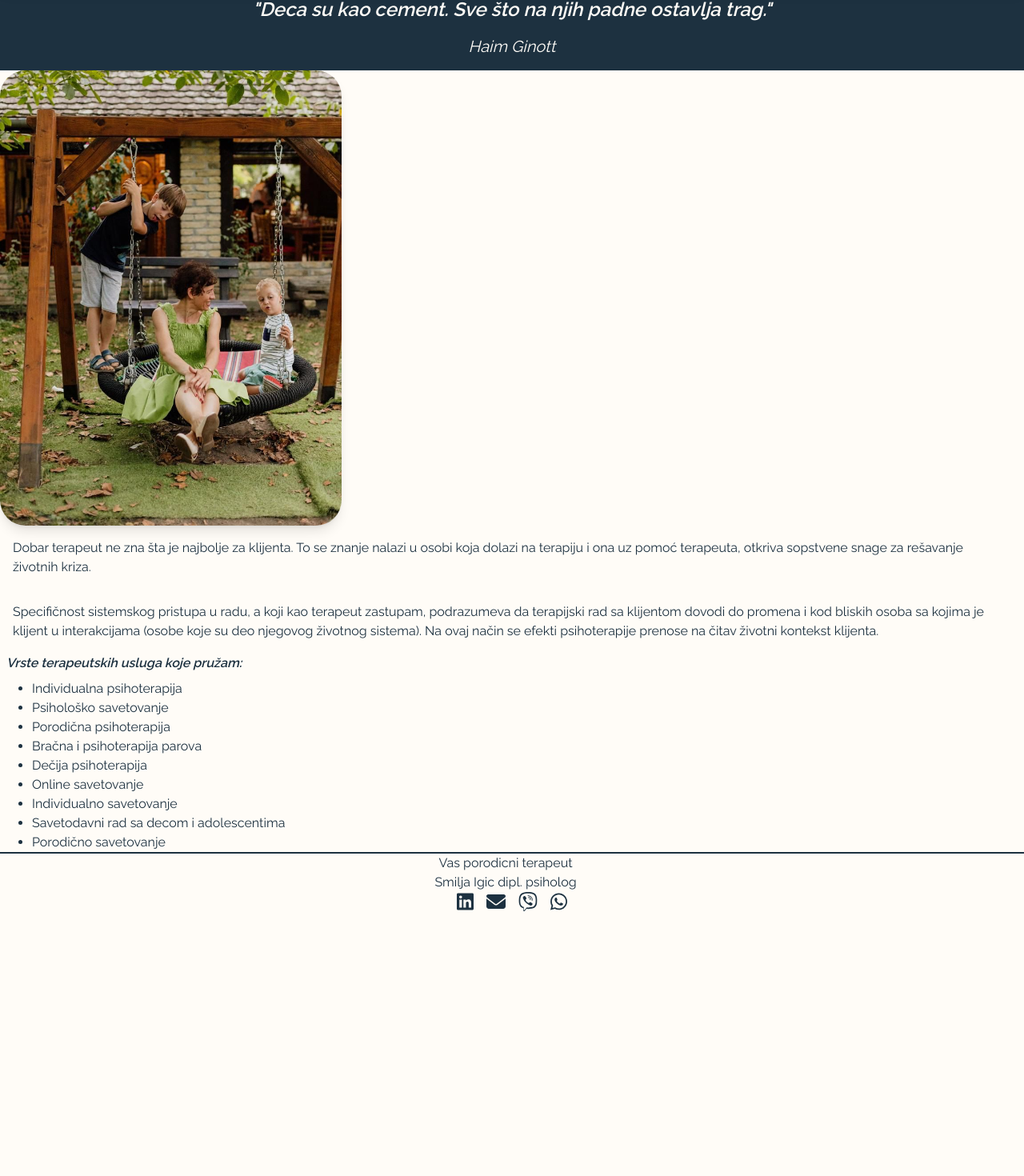
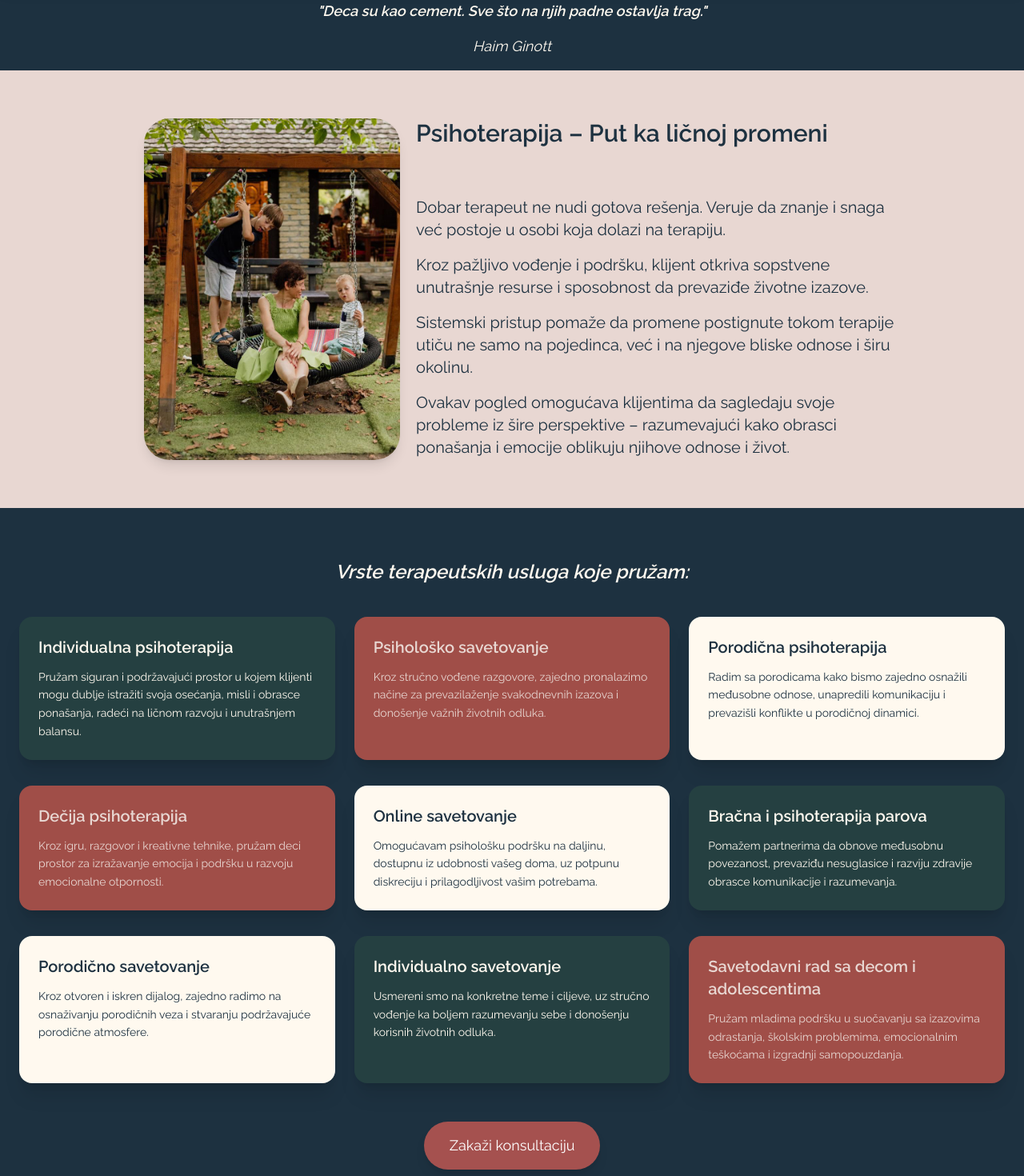
Before and after one commit to Milos191405/smiljaigicpsiholog, a Next.js app: page /Psihoterapija in a window 1280 px wide. Shown: the part 116-1586 px from the top of the page at 80% size. Before the commit the page ends 1259 px from the top, so only its background shows below. Built offline with nearby package versions, Linux system fonts and the light colour scheme.

Commit message:
changing fonts and some styling

```diff
--- a/components/ImageComponent.js
+++ b/components/ImageComponent.js
@@ -5,8 +5,8 @@ const ImageSection = ({ src, alt, className }) => (
       <Image
         src={src}
         alt={alt}
-        width={3000}
-        height={1000}
+        width={1000}
+        height={800}
         className="rounded-4xl shadow-lg"
       />
     </div>
--- a/components/Navbar.js
+++ b/components/Navbar.js
@@ -86,7 +86,7 @@ export default function Navbar() {
 
         {/* Mobile Menu */}
         <div
-          className={`fixed top-0 left-0 w-full h-screen bg-background flex flex-col items-center transition-all duration-500 ease-in-out
+          className={`h-screen  fixed top-0 left-0 w-full  bg-background flex flex-col items-center transition-all duration-500 ease-in-out
           ${nav ? "translate-y-0 opacity-100" : "-translate-y-full opacity-0"}
         `}
         >
--- a/components/RandomQuote.js
+++ b/components/RandomQuote.js
@@ -19,10 +19,10 @@ function RandomQuote() {
 
   return (
     <div className="w-full bg-text-primary text-background ">
-    <div className=" p-4  text-center  md:text-lg lg:text-xl xl:text-2xl 2xl:text-3xl  ">
+    <div className=" p-4  text-center text-sm  md:text-sm lg:text-md xl:text-lg 2xl:text-xl  ">
       <p className=" italic font-semibold pb-4">{`"${randomQuote.text}"`}</p>
       {randomQuote.author && randomQuote.author !== "Nepoznati autor" && (
-        <p className=" italic text-sm md:text-base lg:text-lg xl:text-xl 2xl:text-2xl">{randomQuote.author}</p>
+        <p className=" italic text-sm md:text-sm lg:text-md xl:text-lg 2xl:text-xl">{randomQuote.author}</p>
       )}
     </div>
     </div>
--- a/src/app/Blog/page.js
+++ b/src/app/Blog/page.js
@@ -30,10 +30,14 @@ export default async function Blog() {
   return (
     <>
       <Navbar />
-      <article className="pt-20">
-        <RandomQuote />
+      <article className="">
+         <div className="pt-[64px] lg:pt-[100px]">
+          <RandomQuote />
+        </div>
 
-        <p className="text-center text-lg  font-bold">Blog</p>
+       <h1 className="italic text-center font-semibold py-4 text-1xl md:text-2xl lg:text-3xl xl:text-4xl 2xl:text-5xl text-text-primary">
+          Blog o psihoterapiji i razvoju deteta
+        </h1>
         <ul className="mt-8 space-y-4">
           {posts.map((post) => (
             <li key={post.id} className="text-center">
--- a/src/app/Kontakt/page.js
+++ b/src/app/Kontakt/page.js
@@ -25,10 +25,12 @@ function Kontakt() {
   return (
     <>
       <Navbar />
-      <article className="pt-20 px-4 md:max-w-xl md:mx-auto lg:max-w-2xl">
-        <RandomQuote />
+      <article>
+        <div className="pt-[64px] lg:pt-[100px]">
+          <RandomQuote />
+        </div>
         <h1 className="text-center text-2xl font-bold py-6">Kontakt</h1>
-
+<div  className="pt-20 px-4 md:max-w-xl md:mx-auto lg:max-w-2xl">
         <form
           onSubmit={handleSubmit}
           className="flex flex-col space-y-4 p-4 border border-foreground rounded-lg shadow-md text-foreground bg-background "
@@ -76,11 +78,12 @@ function Kontakt() {
 
           <button
             type="submit"
-            className="bg-foreground text-background font-semibold py-2 rounded-md hover:text-orange-300 transition duration-300 w-2/3 mx-auto"
+            className="bg-text-primary text-background border-2 font-semibold py-2  hover:text-background hover:bg-text-secondary transition duration-300  mx-auto inline-block md:text-lg px-8  rounded-full shadow-lg"
           >
             Pošalji
           </button>
         </form>
+        </div>
       </article>
     </>
   );
--- a/src/app/Psihoterapija/page.js
+++ b/src/app/Psihoterapija/page.js
@@ -1,61 +1,178 @@
 import Navbar from "@/components/Navbar";
-import ImageComponent from "@/components/ImageComponent";
+import ImageSection from "@/components/ImageComponent";
 import RandomQuote from "@/components/RandomQuote";
 import Footer from "@/components/Footer";
+import Button from "@/components/Button";
 
+const services = [
+  {
+    title: "Individualna psihoterapija",
+    description:
+      "Pružam siguran i podržavajući prostor u kojem klijenti mogu dublje istražiti svoja osećanja, misli i obrasce ponašanja, radeći na ličnom razvoju i unutrašnjem balansu.",
+  },
+  {
+    title: "Psihološko savetovanje",
+    description:
+      "Kroz stručno vođene razgovore, zajedno pronalazimo načine za prevazilaženje svakodnevnih izazova i donošenje važnih životnih odluka.",
+  },
+  {
+    title: "Porodična psihoterapija",
+    description:
+      "Radim sa porodicama kako bismo zajedno osnažili međusobne odnose, unapredili komunikaciju i prevazišli konflikte u porodičnoj dinamici.",
+  },
+  {
+    title: "Bračna i psihoterapija parova",
+    description:
+      "Pomažem partnerima da obnove međusobnu povezanost, prevaziđu nesuglasice i razviju zdravije obrasce komunikacije i razumevanja.",
+  },
+  {
+    title: "Dečija psihoterapija",
+    description:
+      "Kroz igru, razgovor i kreativne tehnike, pružam deci prostor za izražavanje emocija i podršku u razvoju emocionalne otpornosti.",
+  },
+  {
+    title: "Online savetovanje",
+    description:
+      "Omogućavam psihološku podršku na daljinu, dostupnu iz udobnosti vašeg doma, uz potpunu diskreciju i prilagodljivost vašim potrebama.",
+  },
+  {
+    title: "Individualno savetovanje",
+    description:
+      "Usmereni smo na konkretne teme i ciljeve, uz stručno vođenje ka boljem razumevanju sebe i donošenju korisnih životnih odluka.",
+  },
+  {
+    title: "Savetodavni rad sa decom i adolescentima",
+    description:
+      "Pružam mladima podršku u suočavanju sa izazovima odrastanja, školskim problemima, emocionalnim teškoćama i izgradnji samopouzdanja.",
+  },
+  {
+    title: "Porodično savetovanje",
+    description:
+      "Kroz otvoren i iskren dijalog, zajedno radimo na osnaživanju porodičnih veza i stvaranju podržavajuće porodične atmosfere.",
+  },
+];
 
 function Psihoterapija() {
-
   return (
     <>
       <Navbar />
 
-
-      <article className="pt-20 md:max-w-[700px] md:mx-auto lg:pt-24 lg:max-w-[1000px] xl:max-w-[1500px]">
-
-       <RandomQuote />
-        {/* Image Section */}
-        <ImageComponent
-          src="/Smiljka1.jpg"
-          alt="Smilja Igic - Vaš psiholog"
-          className="lg:w-1/3"
-        />
+      <article>
+        <div className="pt-[64px] lg:pt-[100px]">
+          <RandomQuote />
+        </div>
 
 
 
-        {/* Main Content */}
-        <p className="p-4">
-          Dobar terapeut ne zna šta je najbolje za klijenta. To se znanje nalazi
-          u osobi koja dolazi na terapiju i ona uz pomoć terapeuta, otkriva
-          sopstvene snage za rešavanje životnih kriza.
-        </p>
+        {/* Glavna sekcija - tekst i slika */}
+   <section className="py-10 px-6 bg-background-secondary">
+  <div
+    className="mx-auto md:max-w-[700px] lg:max-w-[1000px] xl:max-w-[1200px] 2xl:max-w-[1800px]
+      flex flex-col lg:flex-row items-start justify-center px-6 md:px-0"
+  >
+     <h1 className="text-xl md:text-2xl lg:text-3xl xl:text-3xl 2xl:text-4xl font-semibold text-text-primary mb- lg:hidden mx-auto">
+        Psihoterapija
+      </h1>
+      <p className="text-lg md:text-2xl lg:text-3xl xl:text-3xl 2xl:text-4xl font-semibold text-text-primary mb-6 lg:hidden mx-auto">Put ka ličnoj promeni</p>
+    {/* Slika ide prva na velikim ekranima */}
+     <div className="md:w-7/10 lg:w-3/10  lg:mt-0 flex justify-end lg:p-5 ">
+      <ImageSection
+        src="/Smiljka1.jpg"
+        width={500}
+        height={400}
+        alt="Terapija"
+        className=""
+      />
+    </div>
 
-        <p className="p-4">
-          Specifičnost sistemskog pristupa u radu, a koji kao terapeut zastupam,
-          podrazumeva da terapijski rad sa klijentom dovodi do promena i kod
-          bliskih osoba sa kojima je klijent u interakcijama (osobe koje su deo
-          njegovog životnog sistema). Na ovaj način se efekti psihoterapije
-          prenose na čitav životni kontekst klijenta.
-        </p>
+    {/* Ova div grupiše h1 i tekst - na malim ekranima ispod slike, na velikim pored slike */}
+    <div className="lg:w-1/2 mt-10 lg:my-auto">
+      <h1 className="text-xl md:text-2xl lg:text-3xl xl:text-3xl 2xl:text-4xl font-semibold text-text-primary mb-15 hidden lg:block">
+        Psihoterapija – Put ka ličnoj promeni
+      </h1>
+      <p className="text-msm md:text-md lg:text-lg xl:text-xl 2xl:text-1xl mb-4">
+        Dobar terapeut ne nudi gotova rešenja. Veruje da znanje i snaga već postoje u osobi koja dolazi na terapiju.
+      </p>
+      <p className="text-msm md:text-md lg:text-lg xl:text-xl 2xl:text-1xl mb-4">
+        Kroz pažljivo vođenje i podršku, klijent otkriva sopstvene unutrašnje resurse i sposobnost da prevaziđe životne izazove.
+      </p>
+      <p className="text-msm md:text-md lg:text-lg xl:text-xl 2xl:text-1xl mb-4">
+        Sistemski pristup pomaže da promene postignute tokom terapije utiču ne samo na pojedinca, već i na njegove bliske odnose i širu okolinu.
+      </p>
+      <p className="text-msm md:text-md lg:text-lg xl:text-xl 2xl:text-1xl">
+        Ovakav pogled omogućava klijentima da sagledaju svoje probleme iz šire perspektive – razumevajući kako obrasci ponašanja i emocije oblikuju njihove odnose i život.
+      </p>
+    </div>
+  </div>
+</section>
 
-        {/* Services List */}
-        <div className="px-2">
-          <p className="pb-2 italic font-semibold">
-            Vrste terapeutskih usluga koje pružam:
-          </p>
-          <ul className="px-8 list-disc">
-            <li>Individualna psihoterapija</li>
-            <li>Psihološko savetovanje</li>
-            <li>Porodična psihoterapija</li>
-            <li>Bračna i psihoterapija parova</li>
-            <li>Dečija psihoterapija</li>
-            <li>Online savetovanje</li>
-            <li>Individualno savetovanje</li>
-            <li>Savetodavni rad sa decom i adolescentima</li>
-            <li>Porodično savetovanje</li>
-          </ul>
-        </div>
+
+        {/* Kartice za usluge */}
+        <section className="px-6 py-16 bg-text-primary">
+          <div className="max-w-7xl mx-auto">
+            <p className="pb-10 italic font-semibold text-xl md:text-2xl text-center text-background">
+              Vrste terapeutskih usluga koje pružam:
+            </p>
+
+            {services
+              .reduce((rows, card, idx) => {
+                const rowIndex = Math.floor(idx / 3);
+                if (!rows[rowIndex]) rows[rowIndex] = [];
+                rows[rowIndex].push(card);
+                return rows;
+              }, [])
+              .map((row, rowIndex) => {
+                // Rotiramo elemente u redu
+                const rotatedRow = [...row];
+                for (let i = 0; i < rowIndex; i++) {
+                  rotatedRow.push(rotatedRow.shift());
+                }
+
+                // Definišemo boje koje se rotiraju
+                const colorVariants = [
+                  { bg: "bg-background-ternary", text: "text-background" },
+                  { bg: "bg-text-ternary", text: "text-background-secondary" },
+                  { bg: "bg-background", text: "text-text-primary" },
+                ];
+
+                return (
+                  <div
+                    key={rowIndex}
+                    className="grid grid-cols-1 sm:grid-cols-2 lg:grid-cols-3 gap-6 mb-8"
+                  >
+                    {rotatedRow.map((service, colIndex) => {
+                      const colorIndex = (colIndex + rowIndex) % 3;
+                      const color = colorVariants[colorIndex];
+
+                      return (
+                        <div
+                          key={`${rowIndex}-${colIndex}`}
+                          className={`rounded-2xl p-6 shadow-xl hover:shadow-xl hover:scale-[1.03] transition-transform duration-300 ease-in-out ${color.bg} ${color.text}`}
+                        >
+                          <h3 className="text-xl font-semibold mb-3">
+                            {service.title}
+                          </h3>
+                          <p className="text-sm leading-relaxed">
+                            {service.description}
+                          </p>
+                        </div>
+                      );
+                    })}
+                  </div>
+                );
+              })}
+
+            <div className="flex justify-center mt-12 ">
+              <Button
+                href="/Kontakt"
+                text="Zakaži konsultaciju"
+                styleType="message"
+              />
+            </div>
+          </div>
+        </section>
       </article>
+
       <Footer />
     </>
   );
--- a/src/app/globals.css
+++ b/src/app/globals.css
@@ -1,7 +1,7 @@
 @import "tailwindcss";
 
 :root {
-  --background: #fffcf7;
+  --background: #fff9ef;
   --background-secondary: #e8d7d2;
   --background-ternary: #254041;
   --text-primary: #1d3140;
--- a/src/app/page.js
+++ b/src/app/page.js
@@ -8,6 +8,37 @@ import ImageSection from "@/components/ImageComponent";
 import RandomQuote from "@/components/RandomQuote";
 import Button from "@/components/Button";
 
+const cards = [
+  {
+    title: "Psihološko savetovanje",
+    description:
+      "Individualni pristup i profesionalna podrška u prevazilaženju životnih izazova.",
+    bg: "bg-background-ternary",
+    text: "text-background",
+  },
+  {
+    title: "Porodična terapija",
+    description: "Rad na poboljšanju odnosa i razumevanju u porodici.",
+    bg: "bg-text-ternary",
+    text: "text-background-secondary",
+  },
+  {
+    title: "Rad sa decom i tinejdžerima",
+    description:
+      "Podrška u razvoju samopouzdanja i emocionalne inteligencije.",
+    bg: "bg-background",
+    text: "text-text-primary",
+  },
+];
+
+const sharedTitleClass =
+  "text-xl md:text-2xl lg:text-3xl xl:text-4xl 2xl:text-3xl font-semibold";
+const sharedDescClass =
+  "mt-4 text-md md:text-lg lg:text-1xl xl:text-xl 2xl:text-2xl";
+
+
+
+
 export default function Home() {
   return (
     <>
@@ -16,14 +47,14 @@ export default function Home() {
         {/* Hero Section */}
         <section className="pt-[64px] lg:pt-[100px] bg-background-secondary ">
           <div
-            className="mx-auto md:max-w-[700px] lg:max-w-[1000px] xl:max-w-[1200px] 2xl:max-w-[1500px] flex flex-col pt-10 pb-10 lg:flex-row
-          items-center justify-center px-6 md:px-0  "
+            className="mx-auto md:max-w-[700px] lg:max-w-[1000px] xl:max-w-[1200px] 2xl:max-w-[1800px] flex flex-col pt-10 pb-10 lg:flex-row
+          items-center justify-center px-6 md:px-0"
           >
             <div className="lg:w-1/2 text-center lg:text-left lg:p-10">
-              <h1 className="text-3xl md:text-4xl lg:text-5xl xl:text-6xl 2xl:text-7xl font-semibold leading-tight">
+              <h1 className="text-xl md:text-2xl lg:text-3xl xl:text-4xl 2xl:text-5xl font-semibold leading-tight">
                 Terapija za decu, tinejdžere i njihove porodice
               </h1>
-              <p className="my-6 text-lg md:text-xl lg:text-2xl xl:text-3xl 2xl:text-4xl text-text-secondary">
+              <p className="my-6 text-lg md:text-xl lg:text-2xl xl:text-2xl 2xl:text-3xl text-text-secondary">
                 Pronađite podršku i razumevanje kroz stručni pristup.
               </p>
               <Button
@@ -32,11 +63,11 @@ export default function Home() {
                 styleType="consultation"
               />
             </div>
-            <div className="lg:w-1/2 mt-10 lg:mt-0 flex justify-end lg:p-10">
+            <div className="md:w-7/10 lg:w-3/10 p-6  mt-10 lg:mt-0 flex justify-end lg:p-5">
               <ImageSection
                 src="/Smiljka1.jpg"
                 width={500}
-                height={500}
+                height={400}
                 alt="Terapija"
                 className=""
               />
@@ -48,23 +79,26 @@ export default function Home() {
 
         {/* About Section */}
         <section className="py-10 px-6 bg-background ">
-          <div className="mx-auto md:max-w-[700px] lg:max-w-[1000px] xl:max-w-[1200px] 2xl:max-w-[1500px] flex flex-col lg:flex-row items-center ">
-            <div className="lg:w-1/2 flex justify-center">
+         <div
+            className="mx-auto md:max-w-[700px] lg:max-w-[1000px] xl:max-w-[1200px] 2xl:max-w-[1800px] flex flex-col pt-10 pb-10 lg:flex-row
+          items-center justify-center px-6 md:px-0 "
+          >
+            <div className="md:w-7/10 lg:w-3/10  lg:mt-0 flex justify-end lg:p-5 ">
               <ImageSection
                 src="/Smiljka1.jpg"
                 width={500}
-                height={500}
+                height={400}
                 alt="Smilja Igic"
-                className="rounded-4xl shadow-lg "
+                className=""
               />
             </div>
-            <div className="lg:w-1/2 lg:ml-10 mt-10">
+            <div className="lg:w-1/2 lg:ml-10 mt-10 ">
               <h2
-                className="text-xl md:text-2xl lg:text-3xl xl:text-4xl 2xl:text-5xl font-semibold text-text-primary"
+                className="text-xl md:text-2xl lg:text-3xl xl:text-3xl 2xl:text-4xl font-semibold text-text-primary"
               >
                 O meni
               </h2>
-              <p className="mt-6 text-lg md:text-lg lg:text-xl xl:text-2xl 2xl:text-3xl text-text-primary">
+              <p className="mt-6 text-msm md:text-md lg:text-lg xl:text-xl 2xl:text-1xl text-text-primary">
                 Dipl. Psiholog Smilja Igic pruža podršku kroz terapijske
                 procese, pomažući deci, tinejdžerima i porodicama da prevaziđu
                 izazove.
@@ -80,41 +114,25 @@ export default function Home() {
         </section>
 
         {/* Services Section */}
-        <section className="py-10 bg-background-secondary px-6 lg:px-20">
+
+<section className="py-10 bg-background-secondary px-6 ">
   <div className="mx-auto text-center md:max-w-[700px] lg:max-w-[1000px] xl:max-w-[1200px] 2xl:max-w-[1500px]">
-            <h2 className="text-2xl md:text-3xl lg:text-4xl xl:text-5xl 2xl:text-6xl font-semibold text-text-primary">
+    <h2 className="text-xl md:text-2xl lg:text-3xl xl:text-3xl 2xl:text-4xl font-semibold text-text-primary">
       <Link href="/Psihoterapija" className="hover:text-text-secondary">
         Kako mogu pomoći?
       </Link>
     </h2>
+
     <div className="mt-10 grid grid-cols-1 md:grid-cols-3 gap-10">
-              <div className="p-8 bg-background-ternary text-background shadow-xl rounded-lg">
-                <h3 className="text-xl md:text-2xl lg:text-3xl xl:text-4xl 2xl:text-5xl font-bold">
-                  Psihološko savetovanje
-                </h3>
-                <p className="mt-4 text-lg md:text-xl lg:text-2xl xl:text-3xl 2xl:text-4xl">
-                  Individualni pristup i profesionalna podrška u prevazilaženju
-                  životnih izazova.
-                </p>
-              </div>
-
-              <div className="p-8 bg-text-ternary text-background-secondary shadow-xl rounded-lg">
-                <h3 className="text-xl md:text-2xl lg:text-3xl xl:text-4xl 2xl:text-5xl font-bold">
-                  Porodična terapija
-                </h3>
-                <p className="mt-4 text-lg md:text-xl lg:text-2xl xl:text-3xl 2xl:text-4xl">
-                  Rad na poboljšanju odnosa i razumevanju u porodici.
-                </p>
-              </div>
-
-              <div className="p-8 bg-background shadow-xl rounded-lg">
-                <h3 className="text-xl md:text-2xl lg:text-3xl xl:text-4xl 2xl:text-5xl font-bold text-gray-700">
-                  Rad sa decom i tinejdžerima
-                </h3>
-                <p className="mt-4 text-lg md:text-xl lg:text-2xl xl:text-3xl 2xl:text-4xl text-text-primary">
-                  Podrška u razvoju samopouzdanja i emocionalne inteligencije.
-                </p>
-              </div>
+      {cards.map((card, index) => (
+        <article
+          key={index}
+          className={`p-8 shadow-xl rounded-lg ${card.bg} ${card.text}`}
+        >
+          <h3 className={sharedTitleClass}>{card.title}</h3>
+          <p className={sharedDescClass}>{card.description}</p>
+        </article>
+      ))}
     </div>
   </div>
 </section>
@@ -122,13 +140,14 @@ export default function Home() {
         {/* Contact Section */}
         <section className="py-10 bg-text-primary text-background px-6 lg:px-20 text-center">
           <div className="md:max-w-[700px] lg:max-w-[1000px] xl:max-w-[1200px] mx-auto">
-            <h2 className="text-2xl md:text-3xl lg:text-4xl xl:text-5xl 2xl:text-6xl font-semibold">
+            <h3 className="text-xl md:text-2xl lg:text-3xl xl:text-3xl 2xl:text-4xl font-semibold">
               Kontaktirajte me
-            </h2>
-            <p className="mt-6 mb-6 text-lg md:text-xl lg:text-2xl xl:text-3xl 2xl:text-4xl">
-              Spremni da napravite prvi korak? Pošaljite poruku ili zakažite
-              konsultaciju.
+            </h3>
+            <p className="pt-4 text-md md:text-lg lg:text-xl xl:text-1xl 2xl:text-2xl">
+              Spremni da napravite prvi korak?
             </p>
+            <p className="pt-4 pb-6 text-md md:text-lg lg:text-xl xl:text-1xl 2xl:text-2xl"> Pošaljite poruku ili zakažite
+              konsultaciju.</p>
             <Button
               href="/Kontakt"
               text="Pošaljite poruku"
```
Also changed, not shown: src/app/O_meni/page.js (+66 -68 lines). Lines whose indentation alone changed are shown as unchanged.
